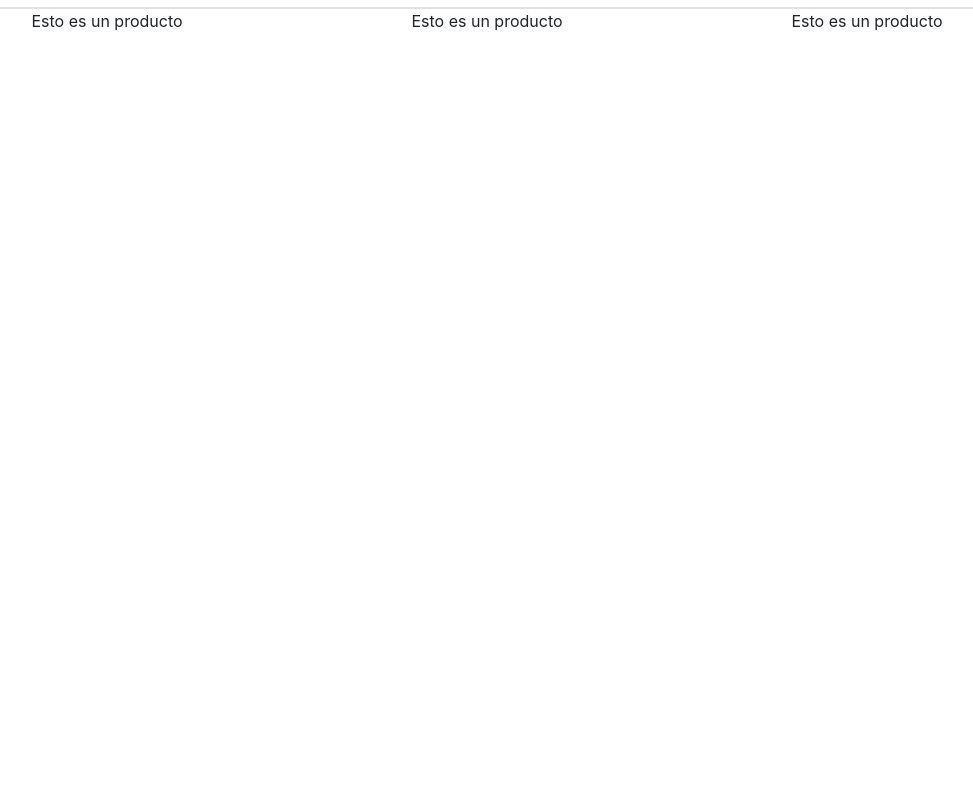
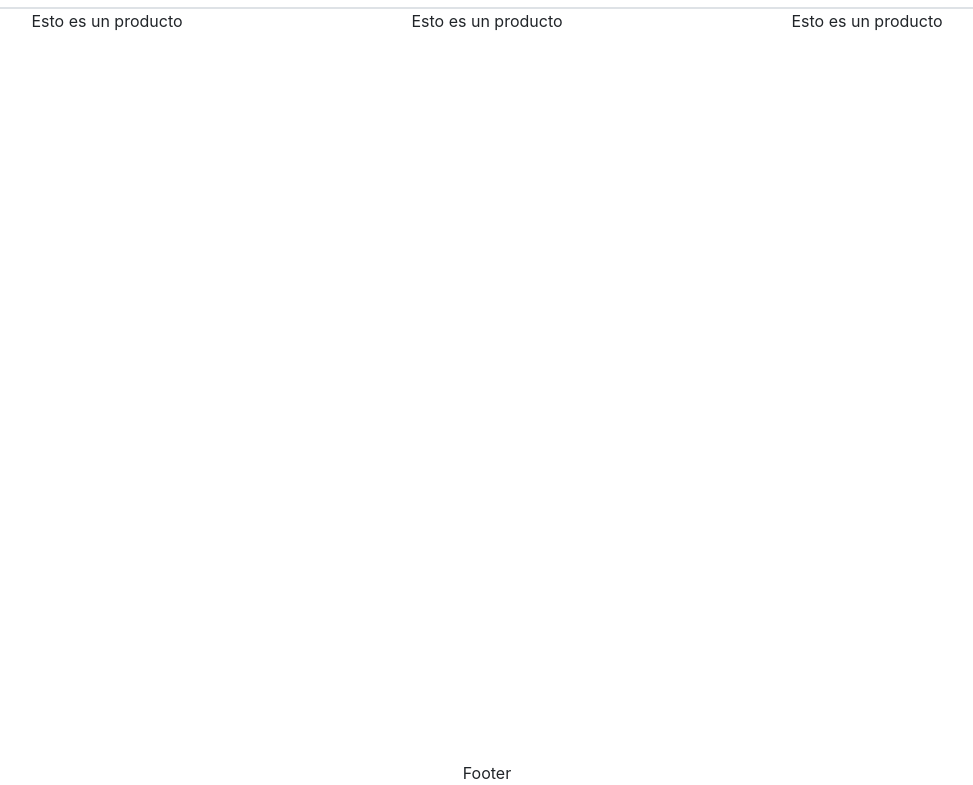
Before and after one commit to NicolasDelValle/e-comerce_front-end, a React (Create React App) app: page / in a window 1280 px wide. Shown: the part 839-1624 px from the top of the page, without its empty margins (153-1126 px from the left). Before the commit the page ends 1600 px from the top, so only its background shows below. Built offline with nearby package versions, Linux system fonts and the light colour scheme.

Commit message:
Update App.jsx

```diff
--- a/src/App.jsx
+++ b/src/App.jsx
@@ -1,10 +1,15 @@
 import "./App.css";
+import Footer from "./components/Footer";
+import NavegationBar from "./components/NavegationBar";
 import HomePage from "./pages/Home";
 
 function App() {
   return (
     <div className="App">
+      <NavegationBar />
       <HomePage />
+
+      <Footer />
     </div>
   );
 }
```
